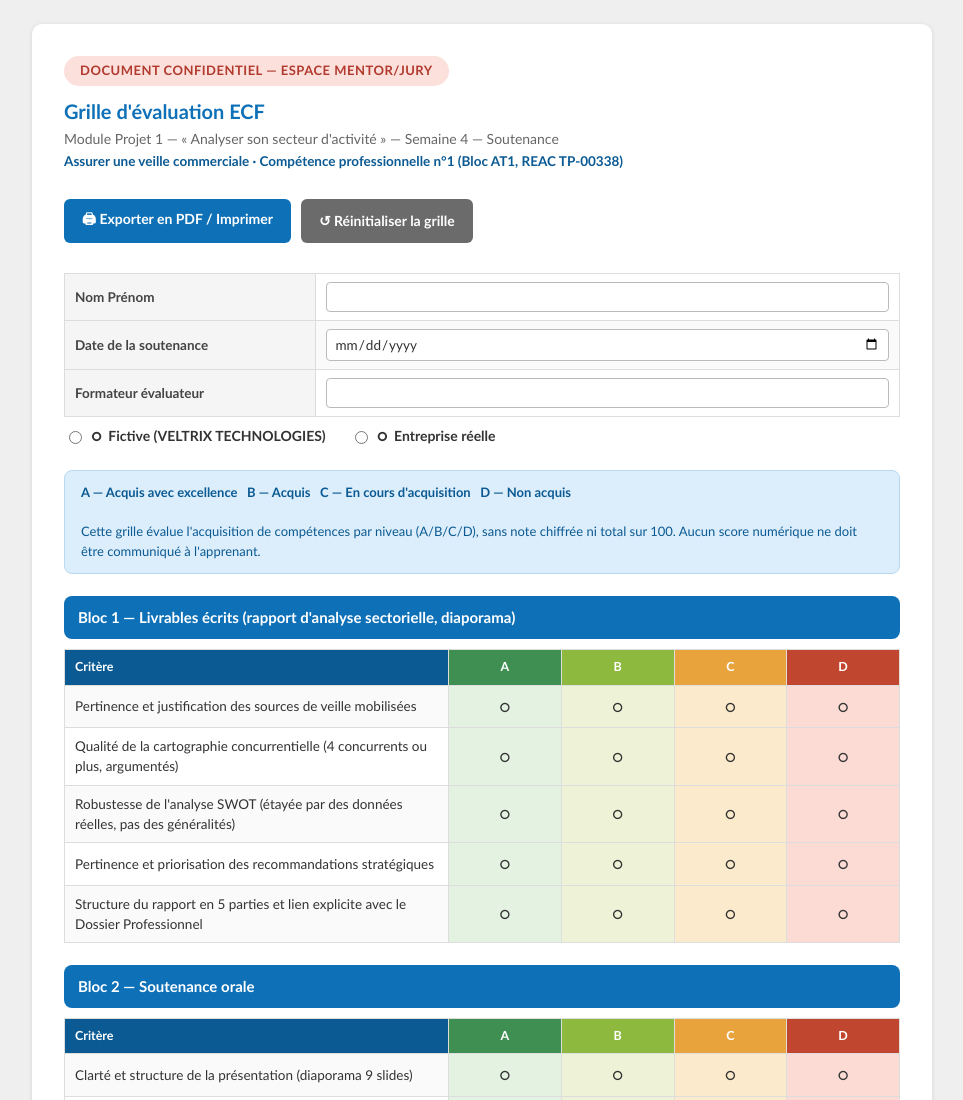
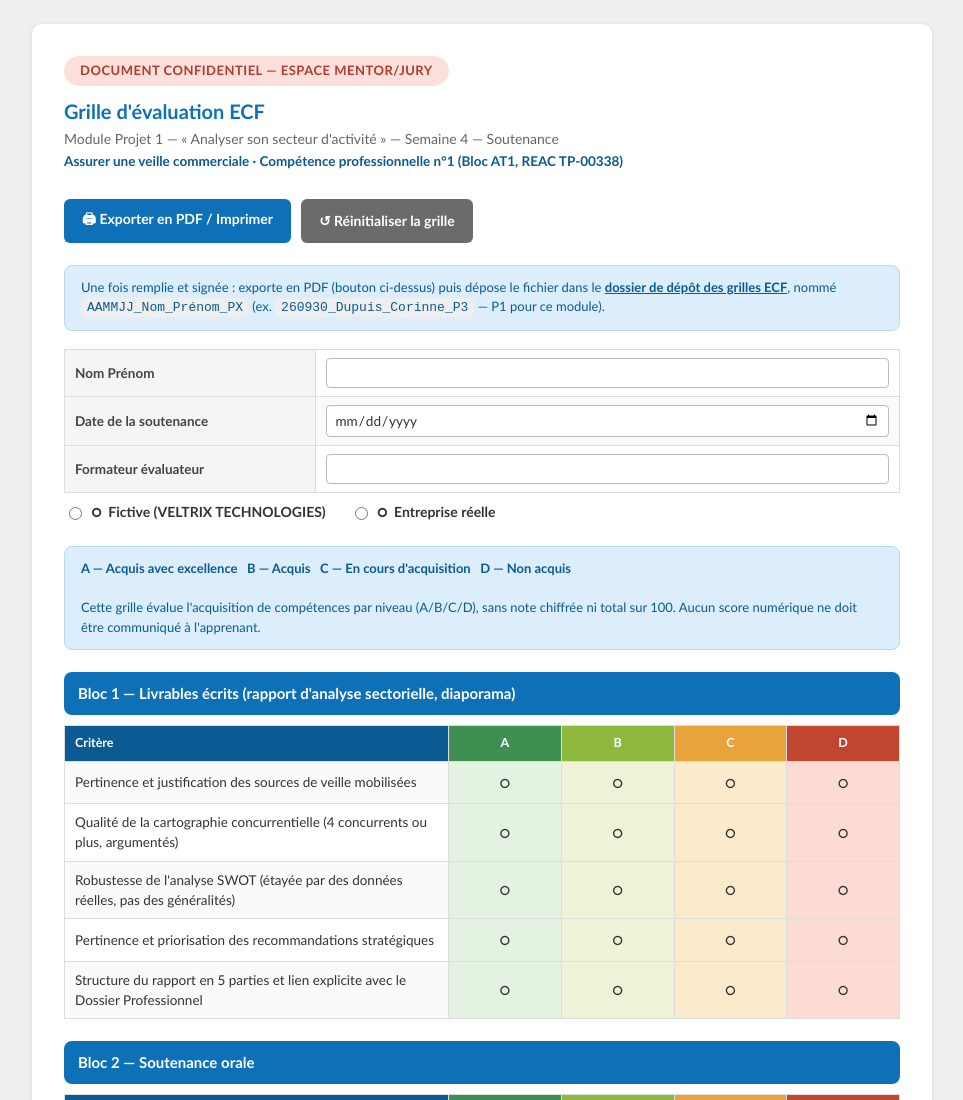
Before and after one commit to edeauxcom-dev/ECF_NTC_FOAD, a plain HTML site: page Grille_ECF_Module1_S4_Remplissable.html in a window 1280 px wide. Shown: the top 1100 px of the page, without its empty margins (158-1121 px from the left). Drawn offline with Linux system fonts and the light colour scheme.

Commit message:
Add files via upload

```diff
--- a/Grille_ECF_Module1_S4_Remplissable.html
+++ b/Grille_ECF_Module1_S4_Remplissable.html
@@ -155,6 +155,7 @@
     body { background: #FFFFFF; padding: 0; }
     .sheet { box-shadow: none; padding: 0; max-width: 100%; }
     .toolbar { display: none; }
+    .deposit-reminder { display: none; }
     input[type="text"], input[type="date"], textarea { border: none; border-bottom: 1px solid #999999; border-radius: 0; padding: 2px 0; }
     canvas.sigpad { border: 1px solid #999999; }
   }
@@ -170,6 +171,11 @@
     <div class="toolbar">
       <button class="action" onclick="window.print()">🖨 Exporter en PDF / Imprimer</button>
       <button class="action secondary" onclick="resetForm()">↺ Réinitialiser la grille</button>
+    </div>
+    <div class="note-box deposit-reminder" style="margin-top:-8px;">
+      Une fois remplie et signée : exporte en PDF (bouton ci-dessus) puis dépose le fichier dans le
+      <a href="https://drive.google.com/drive/folders/18QBfJUkj8UPD1GtB8WONFNRjmRmMmpqa?usp=drive_link" target="_blank" rel="noopener noreferrer" style="color:var(--blue-dark);font-weight:bold;">dossier de dépôt des grilles ECF</a>,
+      nommé <code style="background:#EFEFEF;padding:2px 6px;border-radius:4px;">AAMMJJ_Nom_Prénom_PX</code> (ex. <code style="background:#EFEFEF;padding:2px 6px;border-radius:4px;">260930_Dupuis_Corinne_P3</code> — P1 pour ce module).
     </div>
 
     <table class="id-table">
```
